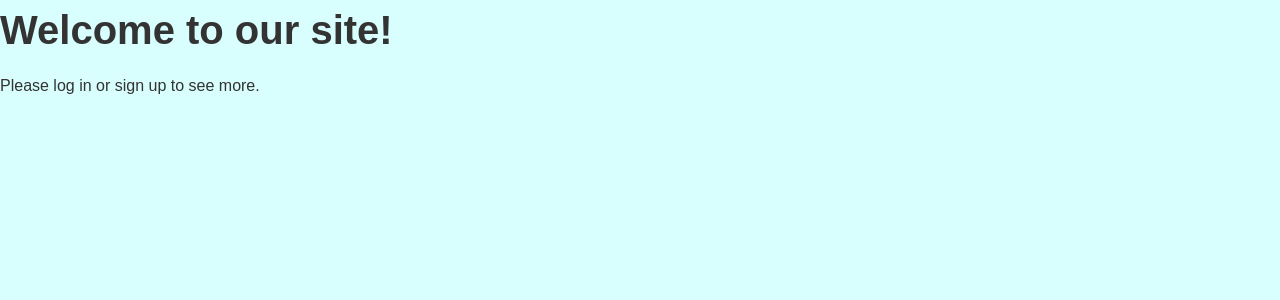
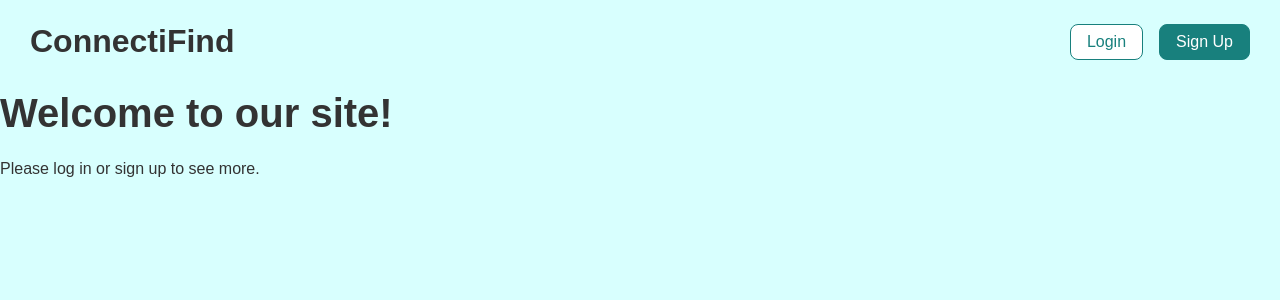
Before and after one commit to Mykhailo-Chudyk/Connectifind-Project, a React (Create React App) app in the folder frontend/: page / in a window 1280 px wide. Shown: the top 300 px of the page. Built offline with nearby package versions, Linux system fonts and the light colour scheme.

Commit message:
Finish headers

```diff
--- a/frontend/src/components/AuthenticatedHome.js
+++ b/frontend/src/components/AuthenticatedHome.js
@@ -1,8 +1,10 @@
 import React from 'react';
+import Header from './Header/Header';
 
 const AuthenticatedHome = () => {
   return (
     <div>
+      <Header isAuthenticated={true} />
       <h1>Welcome back!</h1>
       <p>Here is your personalized content.</p>
     </div>
--- a/frontend/src/components/Header/Header.js
+++ b/frontend/src/components/Header/Header.js
@@ -7,10 +7,7 @@ import "./styles.scss";
 
 const Header = ({ isAuthenticated }) => {
   const { logout } = useContext(AuthContext);
-
   const navigate = useNavigate();
-
-  console.log(isAuthenticated);
 
   return (
     <header>
@@ -24,6 +21,7 @@ const Header = ({ isAuthenticated }) => {
           <ButtonComponent text="Create" level="secondary" onClick={() => {
             navigate('/add-event');
           }}/>
+
         </div>:
         <div className="header-buttons">
           <ButtonComponent text="Login" level="primary" onClick={() => {
--- a/frontend/src/components/UnauthenticatedHome.js
+++ b/frontend/src/components/UnauthenticatedHome.js
@@ -1,8 +1,10 @@
 import React from 'react';
+import Header from './Header/Header';
 
 const UnauthenticatedHome = () => {
   return (
     <div>
+      <Header isAuthenticated={false} />
       <h1>Welcome to our site!</h1>
       <p>Please log in or sign up to see more.</p>
     </div>
```
